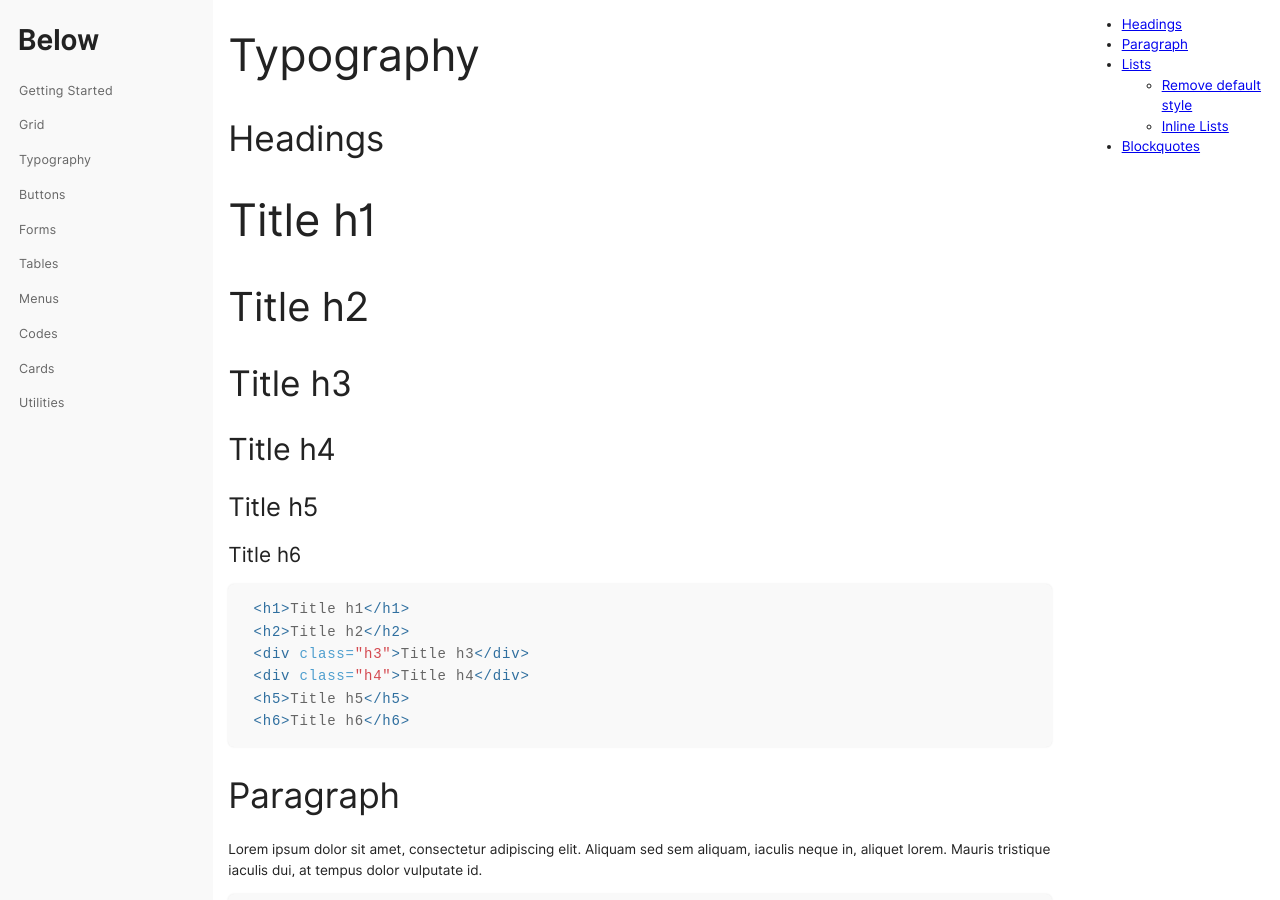
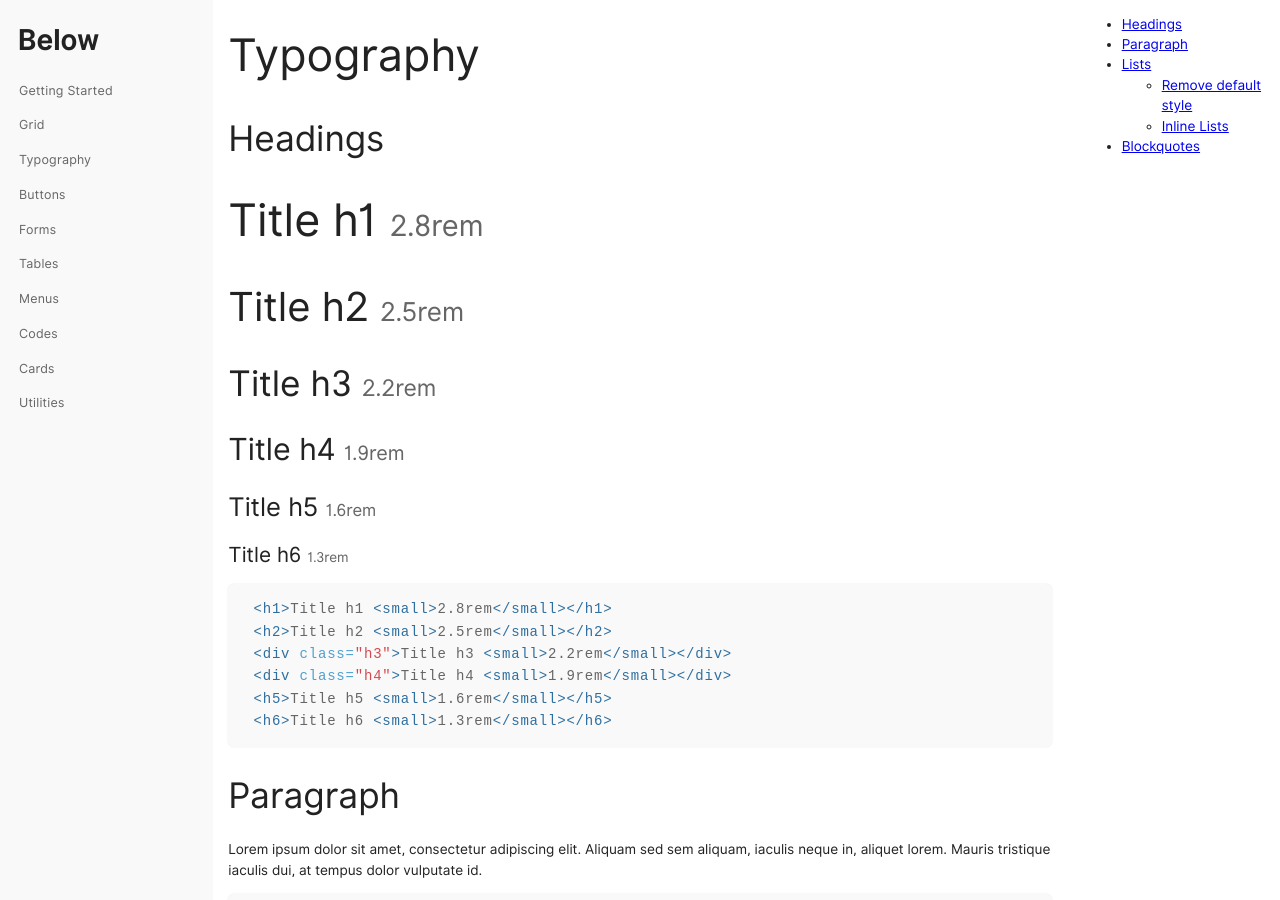
Before and after one commit to innusource/below, a Jekyll site: the page built from 03-typography.md, in a window 1280 px wide and 900 px high. Built offline with Jekyll 4.4.1, drawn with Linux system fonts in a browser that asks for light colours.

Commit message:
font sizes in docs

```diff
--- a/03-typography.md
+++ b/03-typography.md
@@ -9,12 +9,12 @@ toc: true
 
 ### Headings
 {% capture example %}
-<h1>Title h1</h1>
-<h2>Title h2</h2>
-<div class="h3">Title h3</div>
-<div class="h4">Title h4</div>
-<h5>Title h5</h5>
-<h6>Title h6</h6>
+<h1>Title h1 <small>2.8rem</small></h1>
+<h2>Title h2 <small>2.5rem</small></h2>
+<div class="h3">Title h3 <small>2.2rem</small></div>
+<div class="h4">Title h4 <small>1.9rem</small></div>
+<h5>Title h5 <small>1.6rem</small></h5>
+<h6>Title h6 <small>1.3rem</small></h6>
 {% endcapture %}
 {% include example.html content=example %}
 
```
